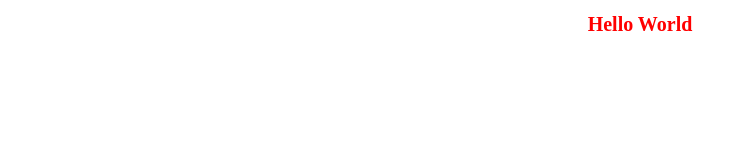
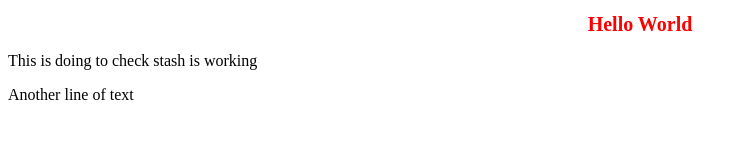
Before and after one commit to banshvatsa/Git-demo3, a plain HTML site: page index.html in a window 1280 px wide. Shown: the whole page, without its empty margins (0-748 px from the left). Drawn offline with Linux system fonts and the light colour scheme.

Commit message:
ADded another

```diff
--- a/index.html
+++ b/index.html
@@ -8,5 +8,7 @@
 </head>
 <body>
     <h1>Hello World</h1>
+    <p>This is doing to check stash is working </p>
+    <p>Another line of text</p>
 </body>
 </html>
```
